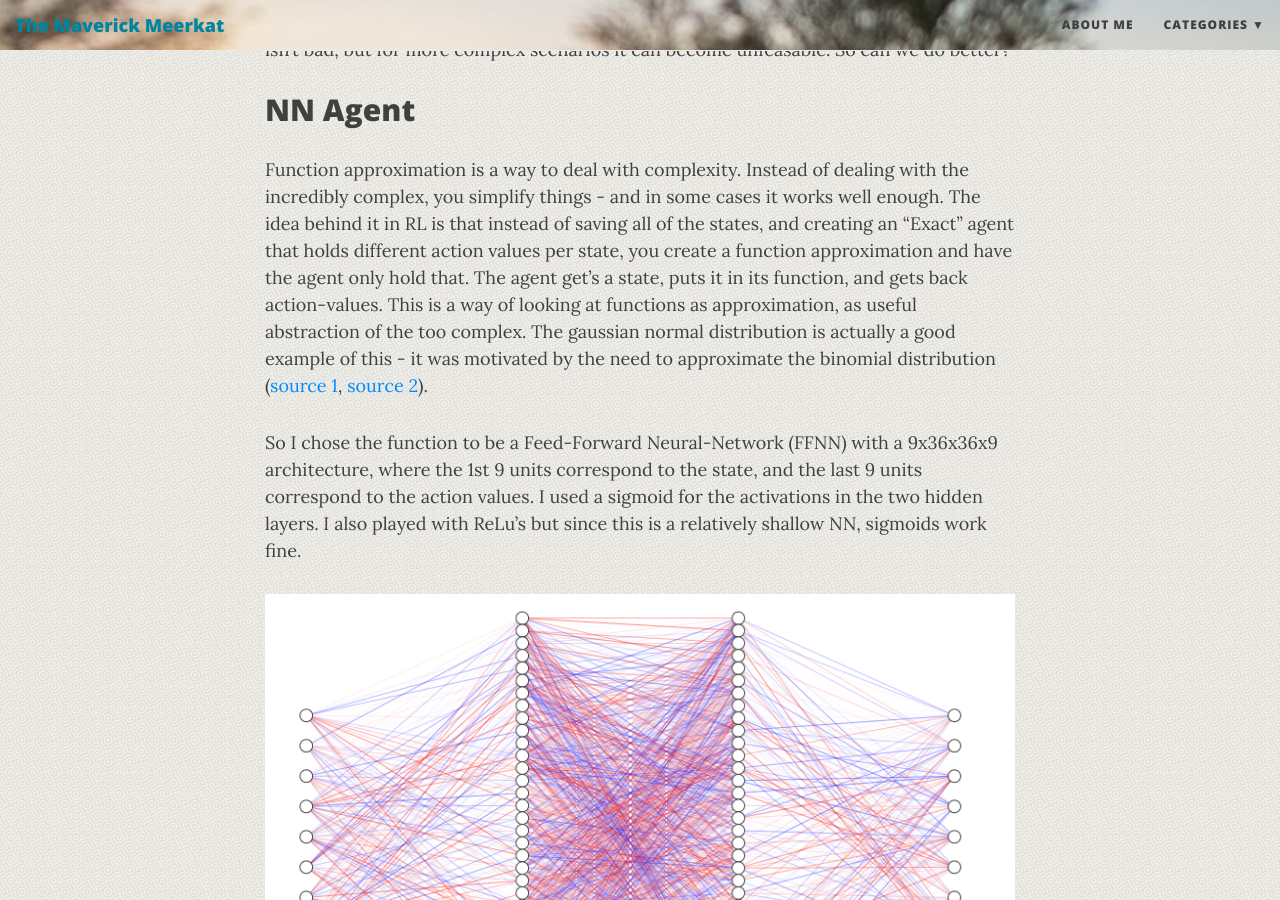
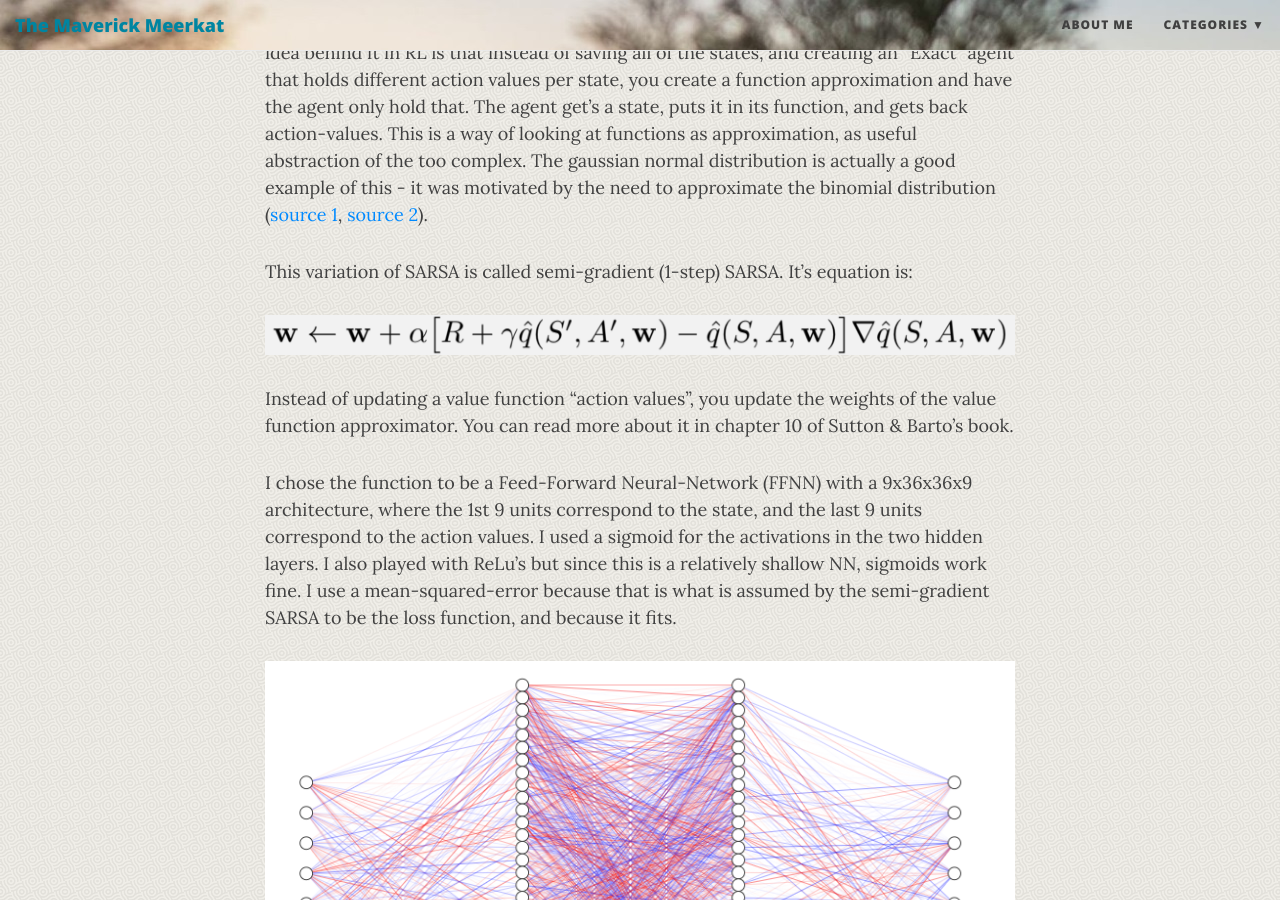
Before and after one commit to MaverickMeerkat/MaverickMeerkat.github.io, a Jekyll site: the page built from _posts/2020-01-10-TicTacToe.md, in a window 1280 px wide and 900 px high, scrolled down 4525 px. Built offline with Jekyll 4.4.1, drawn with Linux system fonts in a browser that asks for light colours; nearby versions of some CDN libraries; comment, search, counter and statistics services are not loaded; some of the changed text lies outside the part shown.

Commit message:
tic tac toe - more changes

````diff
--- a/_posts/2020-01-10-TicTacToe.md
+++ b/_posts/2020-01-10-TicTacToe.md
@@ -7,6 +7,9 @@
 categories: Math, Machine-Learning
 published: true
 ---
+I recently completed a [Coursera specialization in Reinforcement Learning](https://www.coursera.org/specializations/reinforcement-learning) (RL) [which I highly recommeded]. The idea behind it, in a nutshell, is to model an environment and an agent that interacts with each other. The agents processes the current state he is in, and based on his learning model chooses an action which it thinks can maximize its reward. This is somewhat of a different mind-set than Supervised Learning, where you assume you have inputs and corresponding labels or targets, and you are trying to learn a good mapping between the two. The main objective in RL is to learn a good value function for the different states and actions. i.e. given a state, what is the best action? This is a more dynamic type of problem, as each state depends on the previous state and action. Also, the rewards are not constant (they don't correct **every** step you make), and the consequences of an action can sometimes only be determined many steps forward.
+
+I decided to put my skills into use and build an AI agent that can play Tic-Tac-Toe.
 
 ![](../img/TicTacToe/tictactoe.png){: .center-block :}
 
@@ -47,6 +44,8 @@
 ```
 
 I then set out to model the agent.
+
+![](../img/TicTacToe/robot.jpg){: .center-block :}
 
 All my approaches use an algorithm called (1-step) [SARSA](https://en.wikipedia.org/wiki/State%E2%80%93action%E2%80%93reward%E2%80%93state%E2%80%93action), which stands for: State, Action, Reward, (next) State, (next) Action. Basically, the agent utilizes all of these to update it's value function. The agent starts with an empty value function. Instead of playing a game to completion and only then updating it's value funcion, it uses every SARSA transition to update the function every step, bootstrap style. I won't go too much in depth over this. You can check either the coursera courses, or section 6.5 in [Sutton & Barto's book (2nd edition)](https://d3c33hcgiwev3.cloudfront.net/Ph9QFZnEEemRfw7JJ0OZYA_808e8e7d9a544e1eb31ad11069d45dc4_RLbook2018.pdf?Expires=1578700800&Signature=kknv~Fe2hgmHae7aID4u9P9BUwvcIQ2F5qaNopIiaOpjUeiqESW6W4xhnji1Yyf1dEgNg5NvaKCqAOtHPX65N4LFHM3cU-Zj3WQFRl1S~NM79uQSWijIvnCNAIvPVSLct6i5u7Ruc-IkWYDGoPFtyHUWq8iFH1WJBuOZTaw~QzQ_&Key-Pair-Id=APKAJLTNE6QMUY6HBC5A). The main equation of this algorithm is:
 
@@ -94,7 +93,13 @@
 
 Function approximation is a way to deal with complexity. Instead of dealing with the incredibly complex, you simplify things - and in some cases it works well enough. The idea behind it in RL is that instead of saving all of the states, and creating an "Exact" agent that holds different action values per state, you create a function approximation and have the agent only hold that. The agent get's a state, puts it in its function, and gets back action-values. This is a way of looking at functions as approximation, as useful abstraction of the too complex. The gaussian normal distribution is actually a good example of this - it was motivated by the need to approximate the binomial distribution ([source 1](http://onlinestatbook.com/2/normal_distribution/history_normal.html), [source 2](https://www.maa.org/sites/default/files/pdf/upload_library/22/Allendoerfer/stahl96.pdf)).
 
-So I chose the function to be a Feed-Forward Neural-Network (FFNN) with a 9x36x36x9 architecture, where the 1st 9 units correspond to the state, and the last 9 units correspond to the action values. I used a sigmoid for the activations in the two hidden layers. I also played with ReLu's but since this is a relatively shallow NN, sigmoids work fine.
+This variation of SARSA is called semi-gradient (1-step) SARSA. It's equation is:
+
+![](../img/TicTacToe/SemiGradientSARSAeq.png)
+
+Instead of updating a value function "action values", you update the weights of the value function approximator. You can read more about it in chapter 10 of Sutton & Barto's book.
+
+I chose the function to be a Feed-Forward Neural-Network (FFNN) with a 9x36x36x9 architecture, where the 1st 9 units correspond to the state, and the last 9 units correspond to the action values. I used a sigmoid for the activations in the two hidden layers. I also played with ReLu's but since this is a relatively shallow NN, sigmoids work fine. I use a mean-squared-error because that is what is assumed by the semi-gradient SARSA to be the loss function, and because it fits.
 
 ![NN](../img/TicTacToe/nn.png){: .center-block :}
 
@@ -122,9 +127,10 @@
         self.model.fit(input, target, batch_size=1, verbose=0)
 ```
 
-The final layer has no activation. Instead I pass it through a softmax function, I then mask out the non available options, divide by the remaining sum to get the adjusted probabilities, and I then sample from the availble actions given the probabilities. Basically - if an action is **REALLYYYY** good, the agent will choose it almost always. If it's only *somewhat* good, it will choose it more requently than others, but will continue to explore. Making the agent non-deterministic allows it to continue to explore. Giving it a tau / temperature parameter to adjust the softmax can tell it how much to explore and how much to go for the "greedy" (currently best known) action.
+The final layer has no activation. Instead I pass it through a [softmax](https://themaverickmeerkat.com/2019-10-23-Softmax/) function, I then mask out the non available options, divide by the remaining sum to get the adjusted probabilities, and I then sample from the availble actions given the probabilities. Basically - if an action is **REALLYYYY** good, the agent will choose it almost always. If it's only *somewhat* good, it will choose it more requently than others, but will continue to explore. Making the agent non-deterministic allows it to continue to explore. Giving it a tau / temperature parameter to adjust the softmax can tell it how much to explore and how much to go for the "greedy" (currently best known) action.
 
 Here is the code for agent_step and policy:
+
 ```python
 def policy(self, state, mask):
     action_values = self.network.predict(state)
@@ -148,6 +154,8 @@
     return action
 ```
 
+The update is done by the Keras train method. I just pass the (bootstrapped) "real" target value of the action values, and it will take care of the rest.
+
 I trained two agents to play against each other. After 50k games they still didn't reach a tie stand-off. But the percentage of ties was slowly increasing.
 
 I decided to play a game against the agent. And sure enough - it too knew what it was doing.
````
Also changed, not shown: other parts of _posts/2020-01-10-TicTacToe.md (+0 -6 lines), img/TicTacToe/SemiGradientSARSAeq.png (added), img/TicTacToe/robot.jpg.
